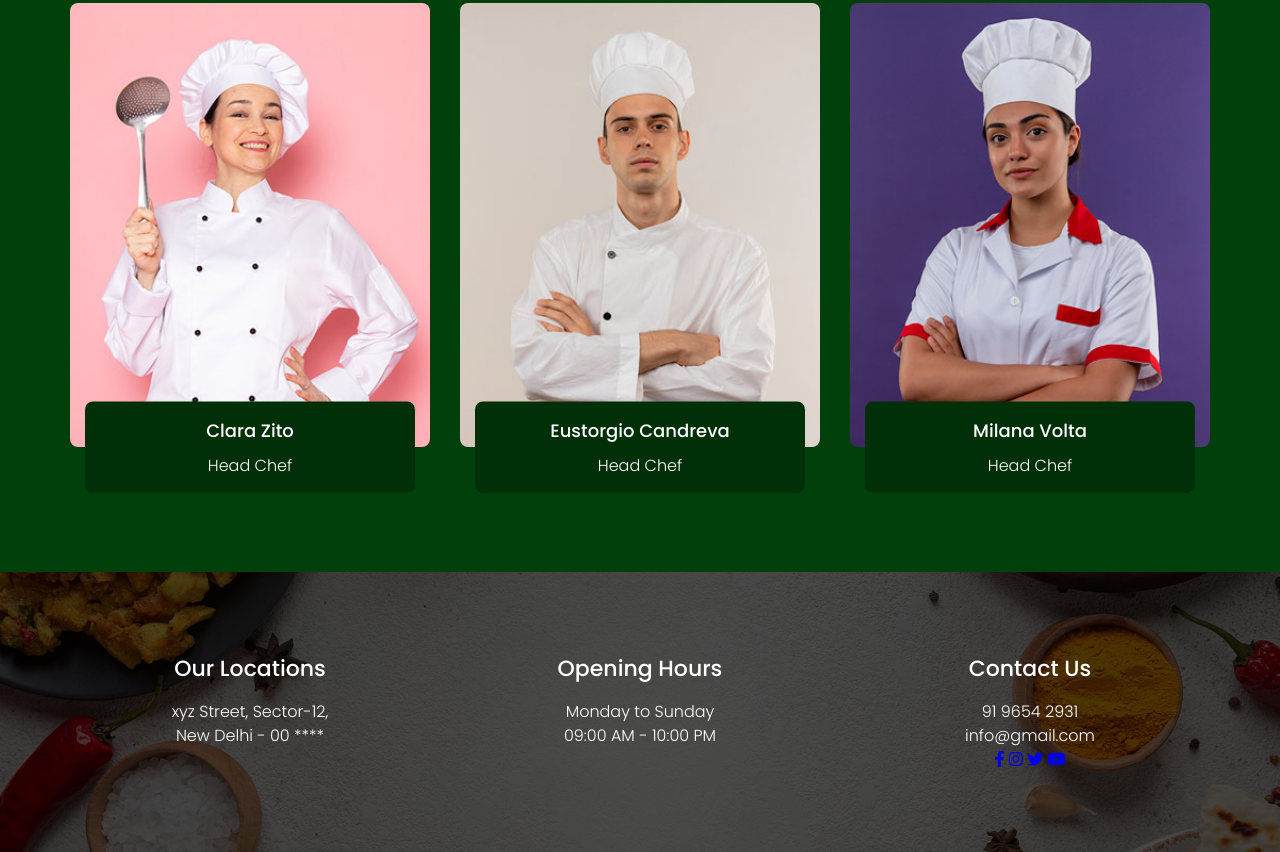
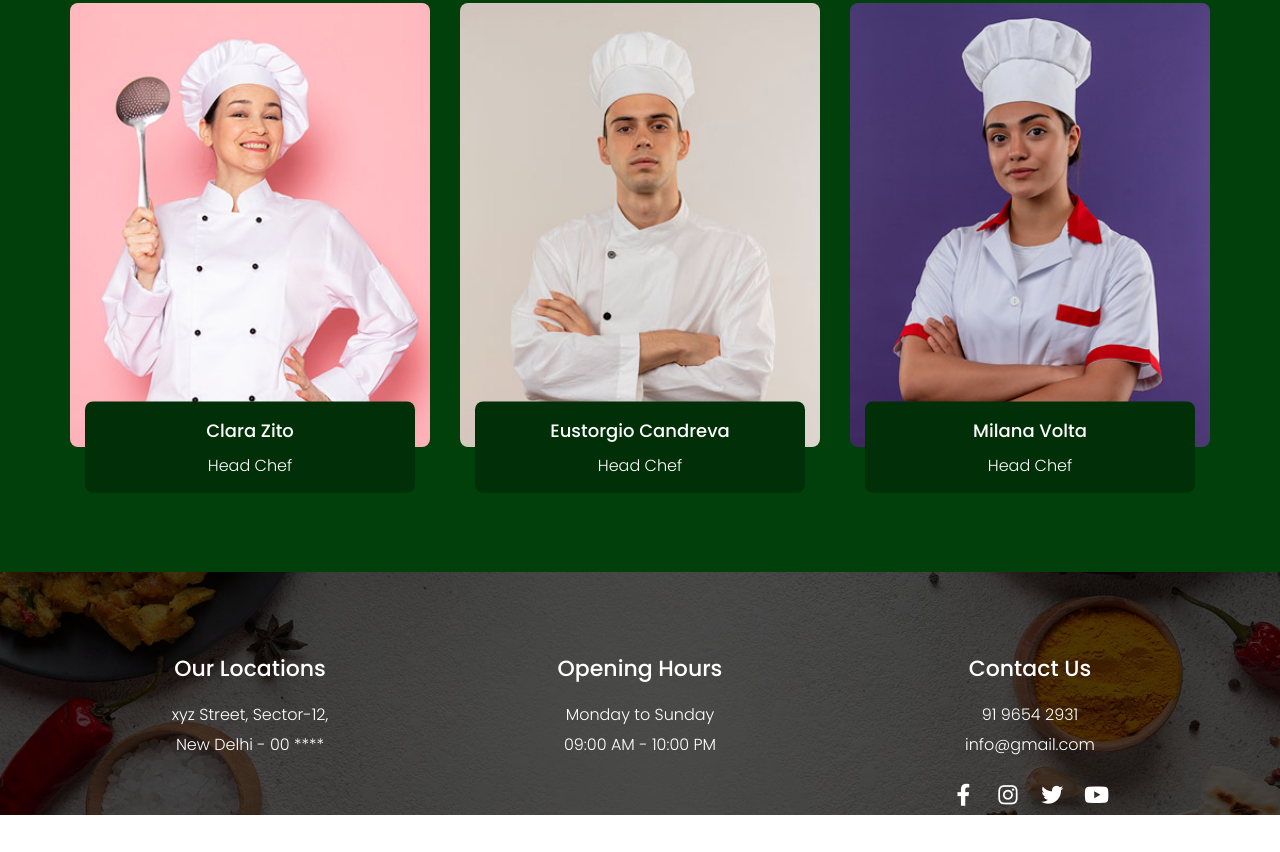
Before and after one commit to thalesfelippe/Restaurant-page, a plain HTML site: page index.html in a window 1280 px wide. Shown: the part 3174-4026 px from the top of the page. After the commit the page ends 3989 px from the top, so only its background shows below. Drawn offline with Linux system fonts and the light colour scheme.

Commit message:
Desk complete

```diff
--- a/css/style.css
+++ b/css/style.css
@@ -628,7 +628,7 @@ Team section
 Footer
 --------------*/
 .footer {
-    padding: 80px 0;
+    padding: 80px 0 0;
     background-image: url('../img/footer-bg.jpg');
     background-size: cover;
     background-attachment: fixed;
@@ -660,4 +660,34 @@ Footer
     margin: 0 0 15px;
 }
 
-.footer-item p {}
+.footer-item p {
+    line-height: 30px;
+}
+
+.footer-item .social-links {
+    margin-top: 15px;
+}
+
+.footer-item .social-links a {
+    display: inline-flex;
+    height: 40px;
+    width: 40px;
+    color: #FFF;
+    font-size: 22px;
+    align-items: center;
+    justify-content: center;
+    transition: color 0.3s ease;
+}
+
+.footer-item .social-links a:hover {
+    color: #00CC00;
+}
+
+.footer .copyright {
+    margin: 80px 0 0;
+    width: 100%;
+    text-align: center;
+    padding: 25px 15px;
+    font-size: 14px;
+    border-top: 1px solid #FFF;
+}
```
